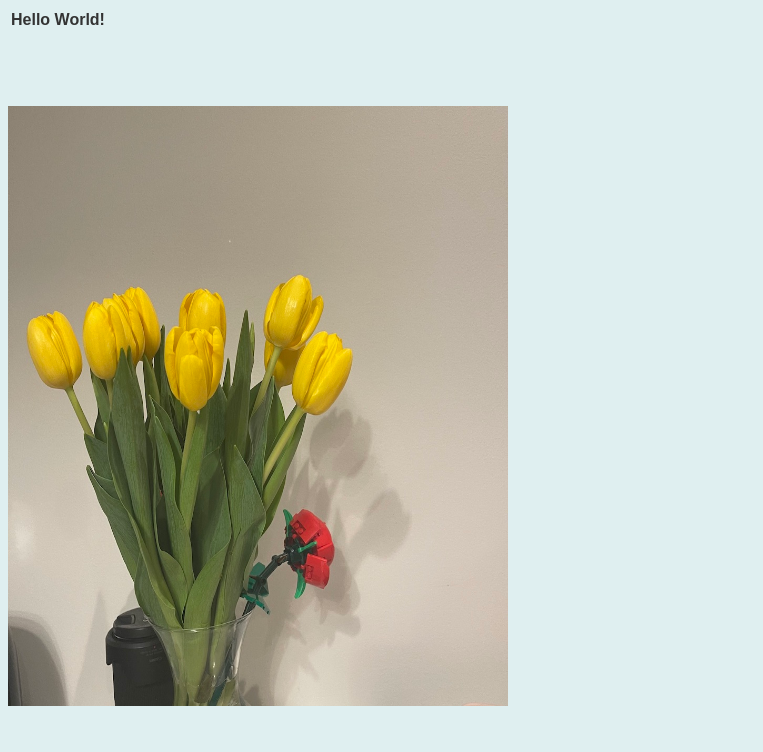
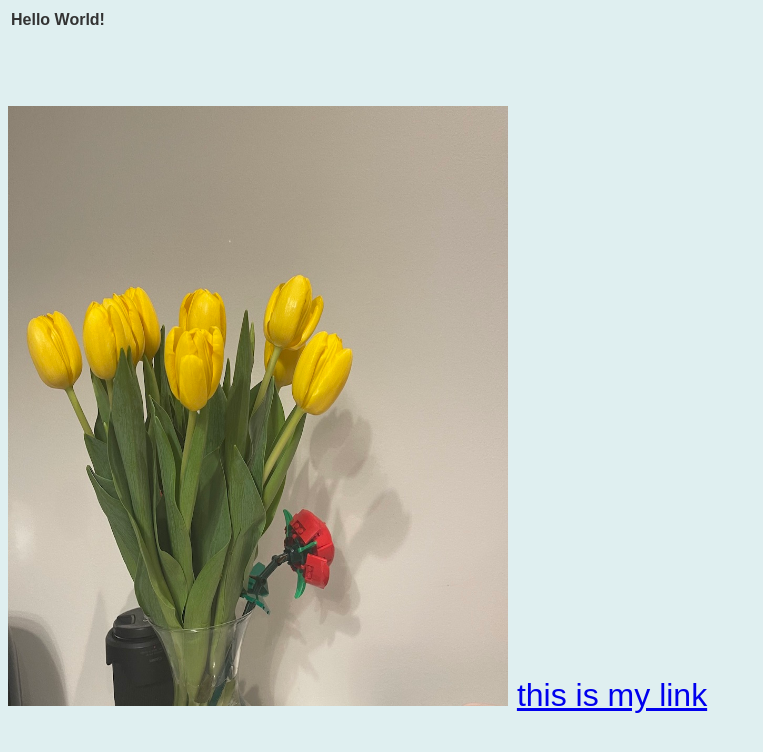
Before and after one commit to cocosyk/cocotwine, a plain HTML site: page index.html in a window 1280 px wide. Shown: the whole page, without its empty margins (0-763 px from the left). Drawn offline with Linux system fonts and the light colour scheme.

Commit message:
Update index.html

```diff
--- a/index.html
+++ b/index.html
@@ -16,6 +16,8 @@
   </br>
 
 <img src="https://cocosyk.github.io/cocotwine/images/IMG_1864.jpg" alt="flower" style="width:500px;height:600px;">
+
+<a href="https://cocosyk.github.io/cocotwine/game/coco_twine.html">this is my link</a>
 </html>
 
 
```
